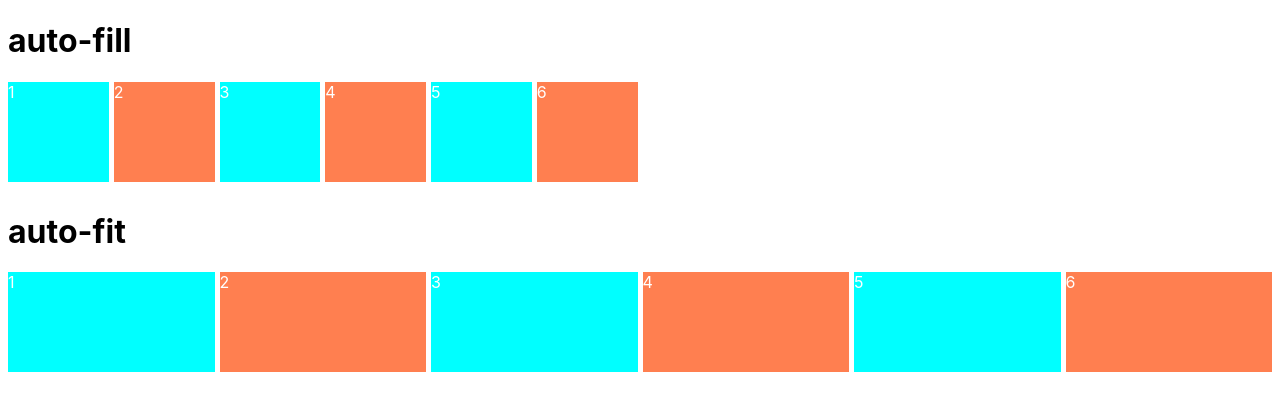
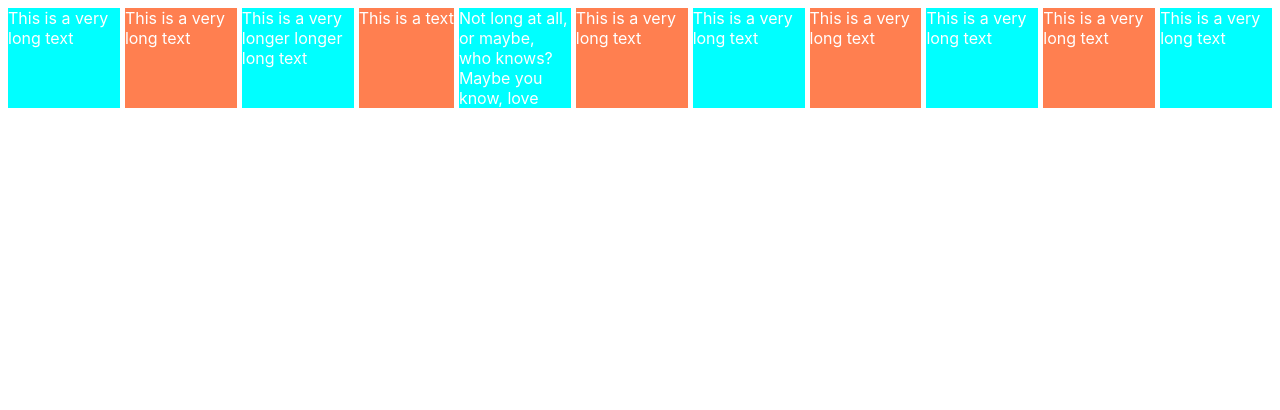
Before and after one commit to Strongorange/CSS_master, a React (Create React App) app: page / in a window 1280 px wide. Shown: the top 410 px of the page. Built offline with nearby package versions, Linux system fonts and the light colour scheme.

Commit message:
min-content, max-content

```diff
--- a/src/App.css
+++ b/src/App.css
@@ -2,13 +2,9 @@
   color: white;
   display: grid;
   gap: 5px;
-  grid-template-columns: repeat(auto-fill, minmax(100px, 1fr));
+  grid-template-columns: repeat(auto-fit, minmax(20px, max-content));
   grid-auto-rows: 100px;
   margin-bottom: 30px;
-}
-
-.grid:last-child {
-  grid-template-columns: repeat(auto-fit, minmax(100px, 1fr));
 }
 
 .item:nth-child(even) {
--- a/src/App.js
+++ b/src/App.js
@@ -3,23 +3,20 @@ import "./App.css";
 function App() {
   return (
     <>
-      <h1>auto-fill</h1>
       <div className="grid">
-        <div className="item">1</div>
-        <div className="item">2</div>
-        <div className="item">3</div>
-        <div className="item">4</div>
-        <div className="item">5</div>
-        <div className="item">6</div>
-      </div>
-      <h1>auto-fit</h1>
-      <div className="grid">
-        <div className="item">1</div>
-        <div className="item">2</div>
-        <div className="item">3</div>
-        <div className="item">4</div>
-        <div className="item">5</div>
-        <div className="item">6</div>
+        <div className="item">This is a very long text</div>
+        <div class="item">This is a very long text</div>
+        <div class="item">This is a very longer longer long text</div>
+        <div class="item">This is a text</div>
+        <div class="item">
+          Not long at all, or maybe, who knows? Maybe you know, love you.
+        </div>
+        <div class="item">This is a very long text</div>
+        <div class="item">This is a very long text</div>
+        <div class="item">This is a very long text</div>
+        <div class="item">This is a very long text</div>
+        <div class="item">This is a very long text</div>
+        <div class="item">This is a very long text</div>
       </div>
     </>
   );
```
Also changed, not shown: 1 other file (tests, documents, lock files or other folders).
